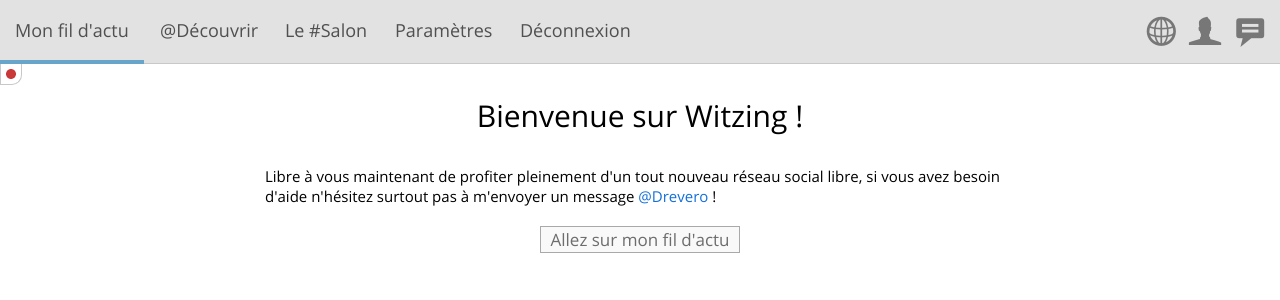
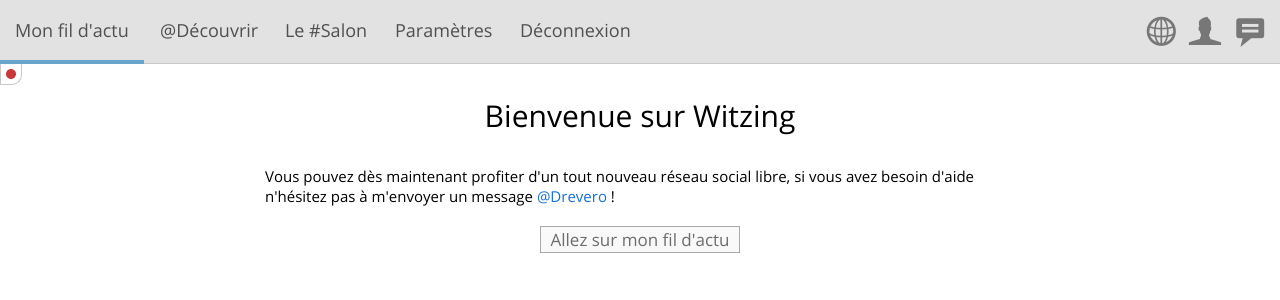
Before and after one commit to Drevero/witzing, a PHP site: page /p/tuto.php in a window 1280 px wide. Shown: the top 300 px of the page. Run offline with PHP 8.4, Linux system fonts and the light colour scheme; the visitor is signed in with stand-in values (Sample User, id 1); tables that the repository leaves empty hold one stand-in row (values such as "Sample post"); data that the repository does not hold is empty.

Commit message:
Changement dans le texte du tutoriel
Changement du texte de bienvenue dans Witzing.

```diff
--- a/p/tuto.php
+++ b/p/tuto.php
@@ -22,9 +22,9 @@ include('../licence_include.php');
 include('../data/bandeau.php');
 ?>
 <div id="conteneur_membre">
-	<p id="parametre_compte_texte">Bienvenue sur Witzing !</p>
+	<p id="parametre_compte_texte">Bienvenue sur Witzing</p>
 	<div id="conteneur_inscr_dernier" class="tuto_inscr">
-		<p id="texte_intro">Libre à vous maintenant de profiter pleinement d'un tout nouveau réseau social libre, si vous avez besoin d'aide n'hésitez surtout pas à m'envoyer un message <a href="index.php?id=1">@Drevero</a> !</p>
+		<p id="texte_intro">Vous pouvez dès maintenant profiter d'un tout nouveau réseau social libre, si vous avez besoin d'aide n'hésitez pas à m'envoyer un message <a href="index.php?id=1">@Drevero</a> !</p>
 		<a href="../index.php" title="Retour à la page d'accueil"><input type="button" value="Allez sur mon fil d'actu" id="annuler_compte_confirm"/></a>
 	</div>
 </div>
```
